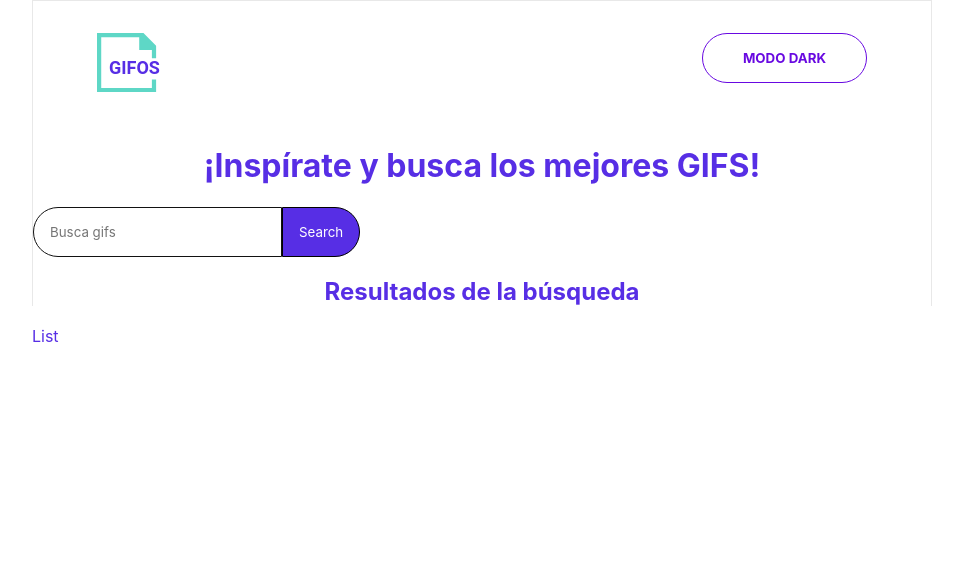
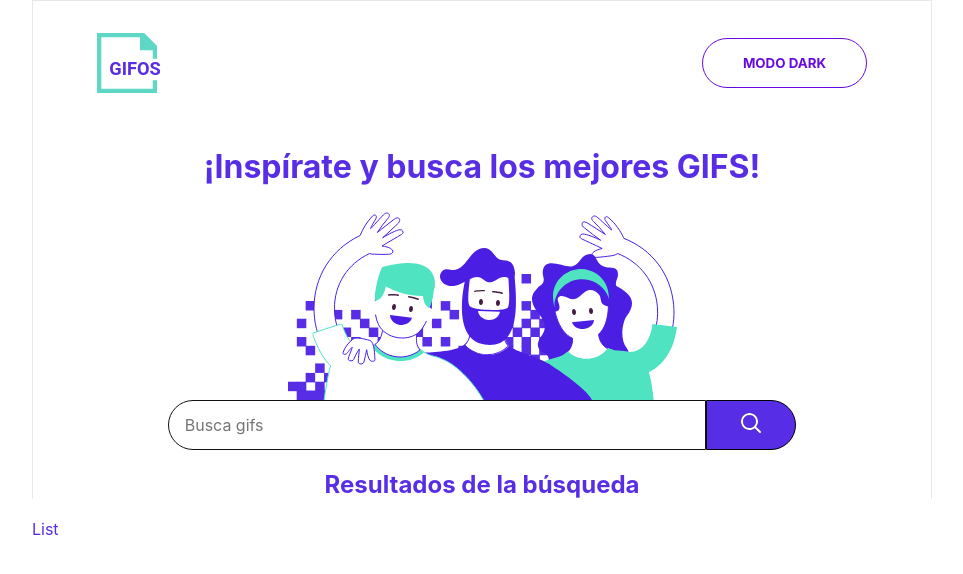
Before and after one commit to BrianBernal/gifos, a React (Create React App) app: page / in a window 1280 px wide. Shown: the top 574 px of the page, without its empty margins (158-1121 px from the left). Built offline with nearby package versions, Linux system fonts and the light colour scheme.

Commit message:
Add bg image.

```diff
--- a/src/components/header/Header.jsx
+++ b/src/components/header/Header.jsx
@@ -31,7 +31,7 @@ function Header() {
 
   return (
     <header className="header">
-      <img src={imageLogo} alt="Logo" />
+      <img src={imageLogo} alt="Logo" className="main-logo" />
       <button onClick={handlerThemeButton} className={classStringButton}>
         MODO DARK
       </button>
--- a/src/components/header/header.css
+++ b/src/components/header/header.css
@@ -2,7 +2,11 @@
   display: flex;
   padding: 2rem 4rem;
   justify-content: space-between;
-  align-items: flex-start;
+  align-items: center;
+}
+
+.main-logo {
+  width: 4rem;
 }
 
 .theme-button {
--- a/src/pages/Home.jsx
+++ b/src/pages/Home.jsx
@@ -18,12 +18,17 @@ function Home() {
           <h1>
             ¡Inspírate y busca los mejores <b>GIFS</b>!
           </h1>
-          <input
-            type="text"
-            placeholder="Busca gifs"
-            className="search-input"
-          />
-          <button className="search-button">Search</button>
+          <span className="bg-friends" />
+          <div className="form">
+            <input
+              type="text"
+              placeholder="Busca gifs"
+              className="search-input"
+            />
+            <button className="search-button">
+              <img src="images/icon-search-mod-noc.svg" alt="Search" />
+            </button>
+          </div>
           <h2>Resultados de la búsqueda</h2>
         </div>
         <div>List</div>
--- a/src/pages/home.css
+++ b/src/pages/home.css
@@ -19,13 +19,31 @@
   border-bottom: none;
 }
 
-.search-button {
-  border-radius: 0 61px 61px 0;
-  height: 2rem;
+.bg-friends {
+  height: 12rem;
+  display: block;
+  background: url("../images/ilustra_header.svg") bottom center no-repeat;
+}
+
+.form {
+  margin: 0 auto;
+  width: 70%;
+  display: flex;
 }
 
 .search-input {
   border-top-right-radius: 0;
   border-bottom-right-radius: 0;
   height: 2rem;
+  font-size: 1rem;
+  width: 90%;
 }
+
+.search-button {
+  border-radius: 0 61px 61px 0;
+  height: 2rem;
+  width: 10%;
+  /* vertical-align: middle; */
+  /* just for inline elements */
+  /* see https://developer.mozilla.org/en-US/docs/Web/CSS/vertical-align */
+}
```
Also changed, not shown: src/images/ilustra_header.svg (added).
